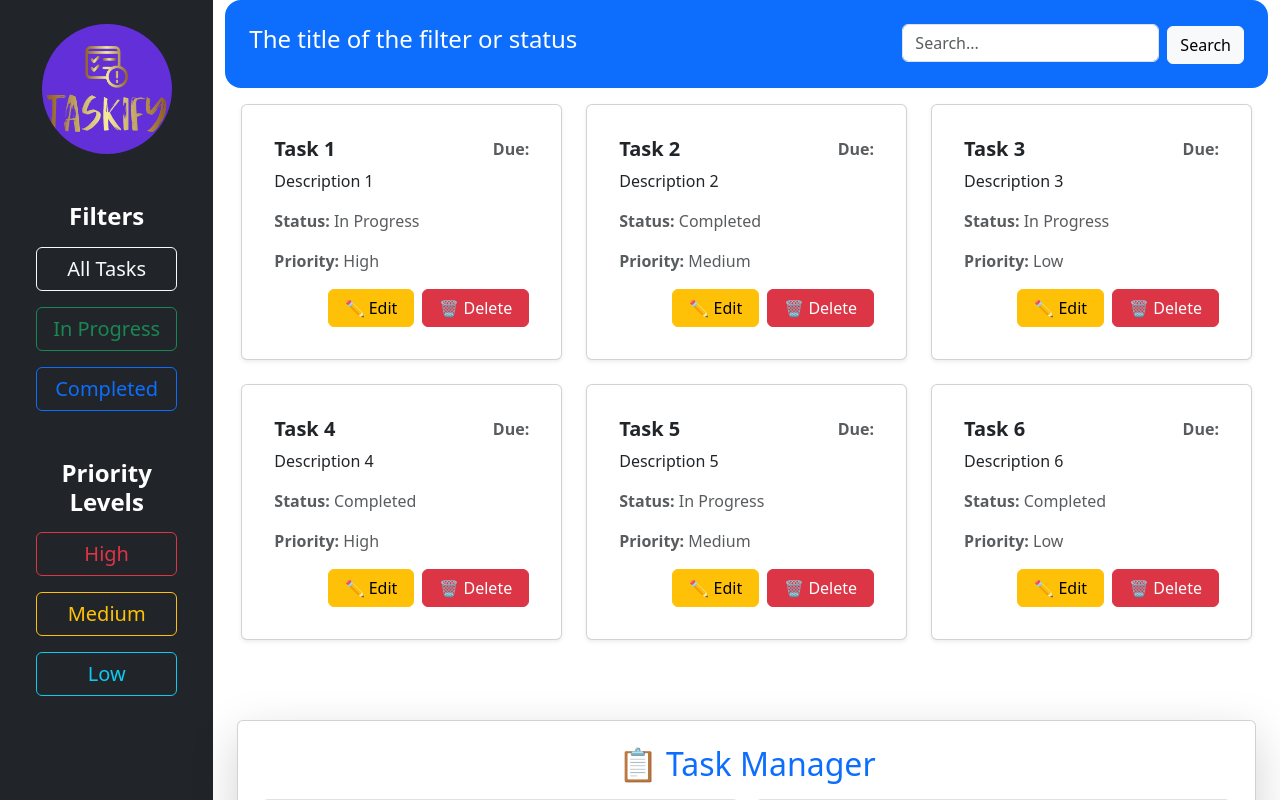
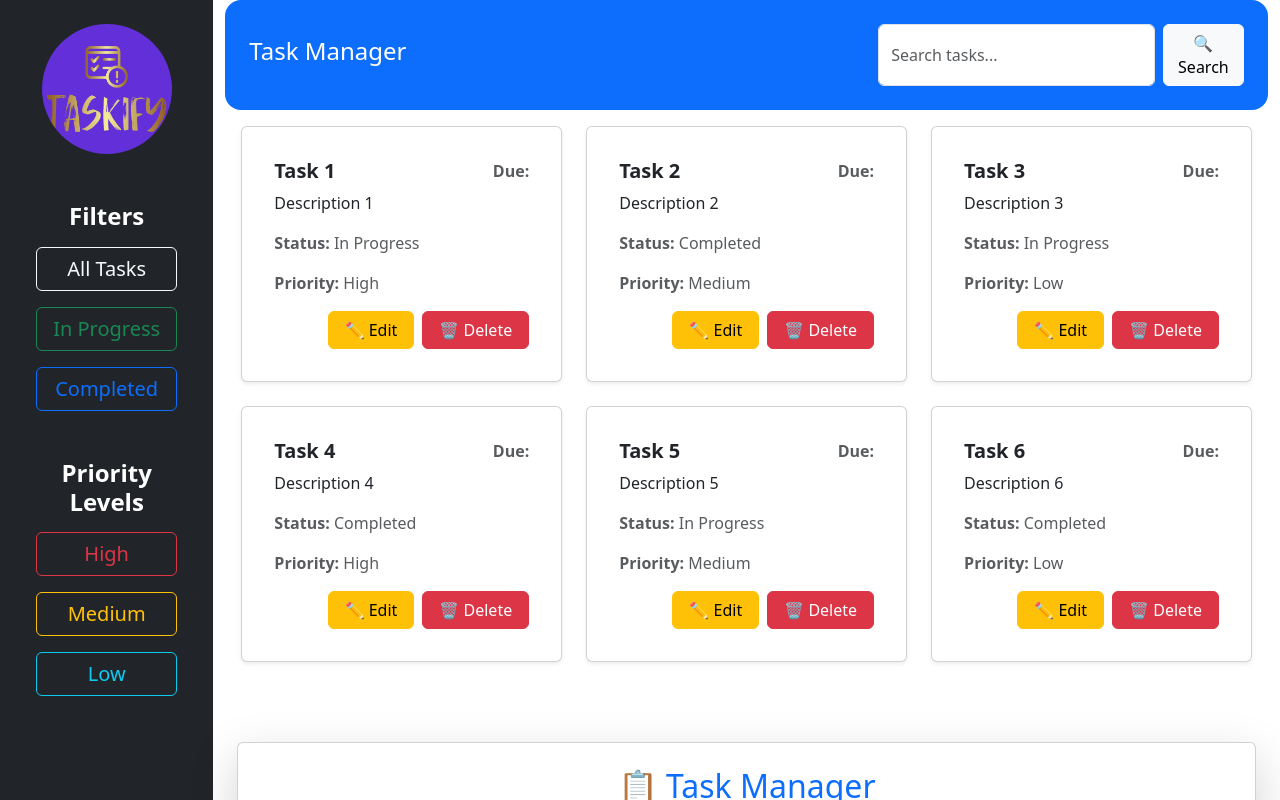
Before and after one commit to Rawan634/Final_React_Project, a React (Vite) app in the folder frontend/: page / in a window 1280 px wide. Shown: the top 800 px of the page. Built offline with nearby package versions, Linux system fonts and the light colour scheme.

Commit message:
Update Header.jsx

```diff
--- a/frontend/src/components/Header.jsx
+++ b/frontend/src/components/Header.jsx
@@ -1,11 +1,25 @@
-const Header = () => {
+import { useState } from "react";
+
+const Header = ({ onSearch }) => {
+  const [searchQuery, setSearchQuery] = useState("");
+
+  const handleSearch = () => {
+    onSearch(searchQuery.trim()); // Call parent search function
+  };
+
   return (
     <div className="bg-primary text-white p-4 rounded-4">
       <div className="d-flex justify-content-between align-items-center">
-          <h4>The title of the filter or status</h4>
-          <div>
-            <input type="text" className="form-control d-inline w-auto" placeholder="Search..." />
-            <button className="btn btn-light ms-2">Search</button>
+        <h4>Task Manager</h4>
+        <div className="d-flex gap-2">
+          <input
+            type="text"
+            className="form-control"
+            placeholder="Search tasks..."
+            value={searchQuery}
+            onChange={(e) => setSearchQuery(e.target.value)}
+          />
+          <button className="btn btn-light" onClick={handleSearch}>🔍 Search</button>
         </div>
       </div>
     </div>
```
Lines whose indentation alone changed are shown as unchanged.
